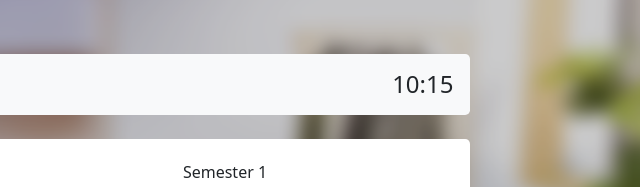
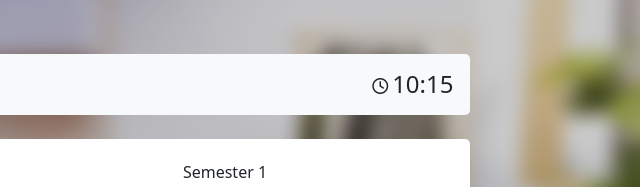
Before and after one commit to Kelas-C-UMNJaya/PTI-Group9, a plain HTML site: page index.html in a window 1280 px wide. Shown: the part 171-358 px from the top of the page, 490-1130 px from the left. Drawn offline with nearby package versions, Linux system fonts and the light colour scheme.

Commit message:
Tambah icon jam

```diff
--- a/index.html
+++ b/index.html
@@ -36,7 +36,10 @@
     <div
       class="w-75 bg-light rounded-3 gap-2 d-flex flex-column flex-md-row justify-content-between align-items-center p-3">
       <h6 id="nama" class="m-0">Halo, <span id="nama-player"></span>!</h6>
-      <h4 id="jam" class="m-0">09:30</h4>
+      <div id="jam-container" class="d-flex align-items-center">
+        <div class="mt-1 me-1"><i class="fa-regular fa-clock"></i></div>
+        <h4 id="jam" class="m-0">09:30</h4>
+      </div>
     </div>
 
     <div id="dashboard" class="row w-75 m-2 p-2 align-items-center justify-content-center bg-white rounded-3">
```
